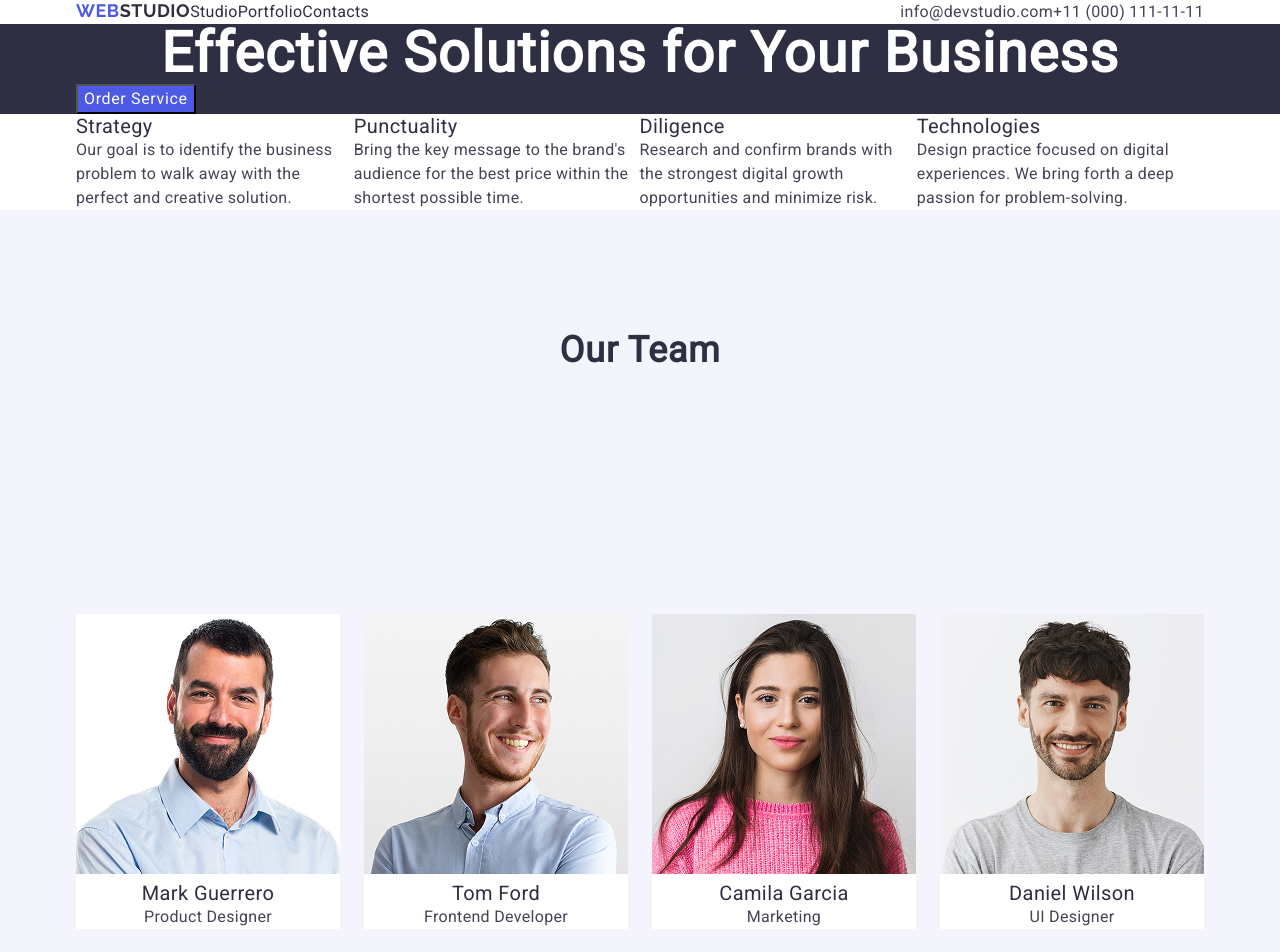
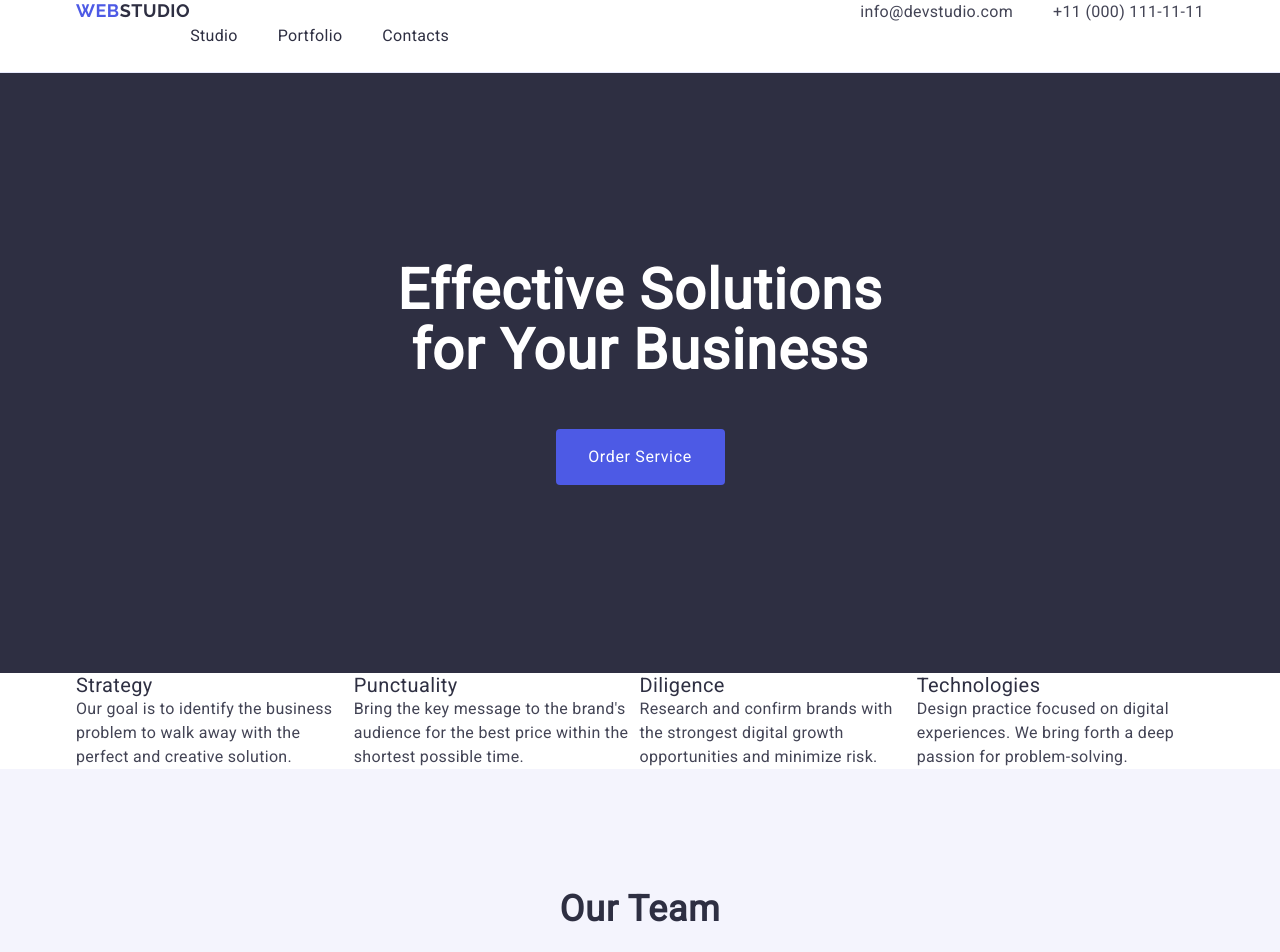
Before and after one commit to maksimboklac-sketch/goit-markup-hw-03, a plain HTML site: page index.html in a window 1280 px wide. Shown: the top 952 px of the page. Drawn offline with nearby package versions, Linux system fonts and the light colour scheme.

Commit message:
fix: remove inline styles and correct layout spacing according to feedback

```diff
--- a/css/styles.css
+++ b/css/styles.css
@@ -60,11 +60,19 @@ p {
   padding-right: 15px;
 }
 .section {
-  padding-top: 120px;
-  padding-bottom: 120px;
+  padding: 120px 0;
+}
+.container {
+  width: 1158px;
+  padding: 0 15px;
+  margin: 0 auto;
 }
 /* common */
 /* header */
+.page-header {
+  border-bottom: 1px solid #e7e9fc;
+}
+
 .logo-nav {
   font-family: "Raleway", sans-serif;
   color: #2e2f42;
@@ -80,6 +88,12 @@ p {
   line-height: 1.5;
   letter-spacing: 0.02em;
   color: #2e2f42;
+  display: flex;
+  gap: 40px;
+}
+.header-link {
+  display: block;
+  padding: 24px 0;
 }
 .header-link:hover,
 .header-link:focus {
@@ -92,6 +106,8 @@ p {
   letter-spacing: 0.02em;
   color: #2e2f42;
   font-style: normal;
+  display: flex;
+  gap: 40px;
 }
 .contact-link {
   color: #434455;
@@ -107,6 +123,7 @@ p {
 .page-hero {
   background-color: #2e2f42;
   color: #ffffff;
+  padding: 188px 0;
 }
 .main-title {
   font-weight: 700;
@@ -114,6 +131,8 @@ p {
   line-height: 1.07;
   letter-spacing: 0.02em;
   text-align: center;
+  max-width: 496px;
+  margin: 0 auto 48px auto;
 }
 .hero-button {
   font-weight: 500;
@@ -122,6 +141,14 @@ p {
   letter-spacing: 0.04em;
   background-color: #4d5ae5;
   color: #ffffff;
+  display: block;
+  min-width: 169px;
+  height: 56px;
+  border: none;
+  border-radius: 4px;
+  padding: 16px 32px;
+  margin: 0 auto;
+  cursor: pointer;
 }
 .hero-button:hover,
 .hero-button:focus {
@@ -138,6 +165,7 @@ p {
   line-height: 1.5;
   letter-spacing: 0.02em;
   display: flex;
+  gap: 24px calc(100%-72px) / 4;
 }
 .visually-hidden {
   position: absolute;
@@ -157,6 +185,7 @@ p {
 
 .page-team {
   background-color: #f4f4fd;
+  padding: 120px 0;
 }
 .team {
   font-weight: 700;
@@ -164,24 +193,17 @@ p {
   line-height: 1.11111;
   letter-spacing: 0.02em;
   text-align: center;
-  width: 162px;
-  padding-bottom: 72px;
-  padding-top: 120px;
-  margin-left: auto;
-  margin-right: auto;
 }
 .list-team {
   font-weight: 400;
   font-size: 16px;
   line-height: 1.5;
   letter-spacing: 0.02em;
-  padding-top: 72px;
-  padding-bottom: 120px;
-  display: flex;
-  gap: 24px;
 }
 .team-item {
   background-color: #fff;
+  width: 264px;
+  border-radius: 0 0 4px 4px;
 }
 .team-text {
   text-align: center;
@@ -197,6 +219,13 @@ p {
   width: 274px;
   margin-bottom: 140px;
   margin-top: 100px;
+}
+.team-card-content {
+  padding: 32px 16px;
+  text-align: center;
+}
+.team-title {
+  margin-bottom: 8px;
 }
 /* team */
 /* portfolio */
@@ -216,6 +245,18 @@ p {
   display: flex;
   flex-wrap: wrap;
   gap: 24px;
+  display: flex;
+  flex-wrap: wrap;
+  column-gap: 24px;
+  row-gap: 48px;
+}
+.portfolio-item {
+  width: calc((100% - 48px) / 3);
+}
+.portfolio-content-wrapper {
+  padding: 32px 16px;
+  border: 1px solid #e7e9fc;
+  border-top: none;
 }
 
 /* portfolio */
@@ -224,6 +265,7 @@ p {
 .page-footer {
   background-color: #2e2f42;
   color: #f4f4fd;
+  padding: 100px 0;
 }
 .logo-footer {
   text-transform: uppercase;
@@ -234,6 +276,8 @@ p {
   letter-spacing: 0.03em;
   width: 115px;
   margin-top: 100px;
+  margin-bottom: 16px;
+  display: inline-block;
   margin-bottom: 16px;
 }
 .footer-text {
--- a/index.html
+++ b/index.html
@@ -118,8 +118,10 @@
                 width="264"
                 alt="Mark Guerrero"
               />
+              <div class="team-card-content">
                 <h3 class="team-title">Mark Guerrero</h3>
                 <p class="team-text">Product Designer</p>
+              </div>
             </li>
             <li class="team-item flexbox-second">
               <img
@@ -128,8 +130,10 @@
                 width="264"
                 alt="Tom Ford"
               />
+              <div class="team-card-content">
                 <h3 class="team-title">Tom Ford</h3>
                 <p class="team-text">Frontend Developer</p>
+              </div>
             </li>
             <li class="team-item flexbox-third">
               <img
@@ -138,8 +142,10 @@
                 width="264"
                 alt="Camila Garcia"
               />
+              <div class="team-card-content">
                 <h3 class="team-title">Camila Garcia</h3>
                 <p class="team-text">Marketing</p>
+              </div>
             </li>
             <li class="team-item flexbox-fourth">
               <img
@@ -148,8 +154,10 @@
                 width="264"
                 alt="Daniel Wilson"
               />
+              <div class="team-card-content">
                 <h3 class="team-title">Daniel Wilson</h3>
                 <p class="team-text">UI Designer</p>
+              </div>
             </li>
           </ul>
         </div>
```
Lines whose indentation alone changed are shown as unchanged.
